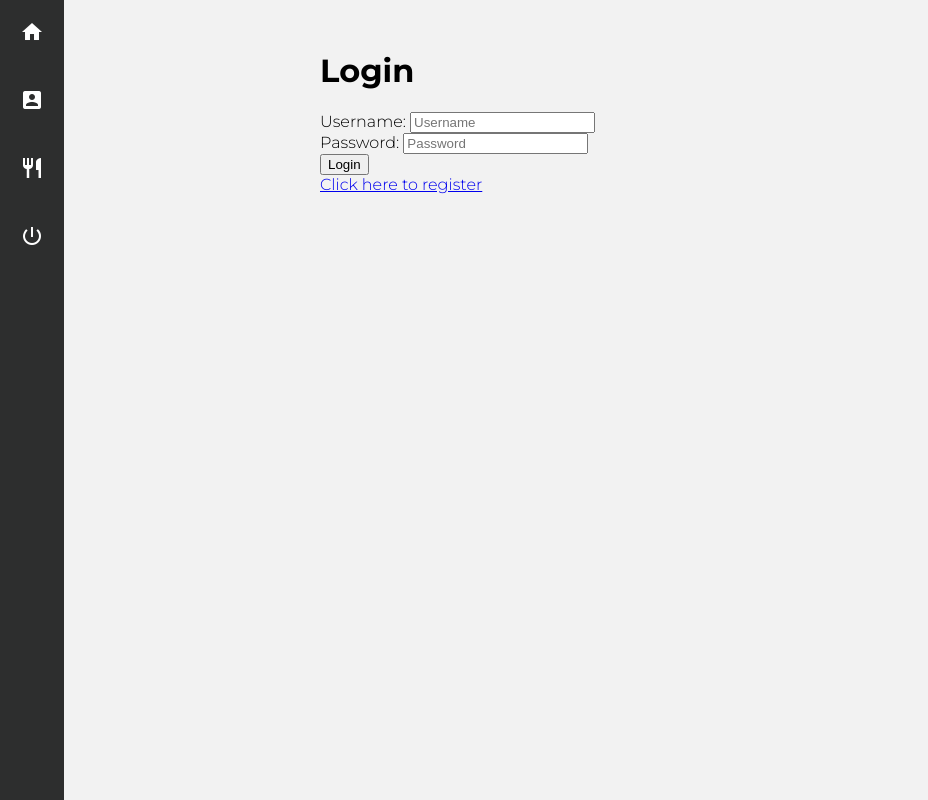
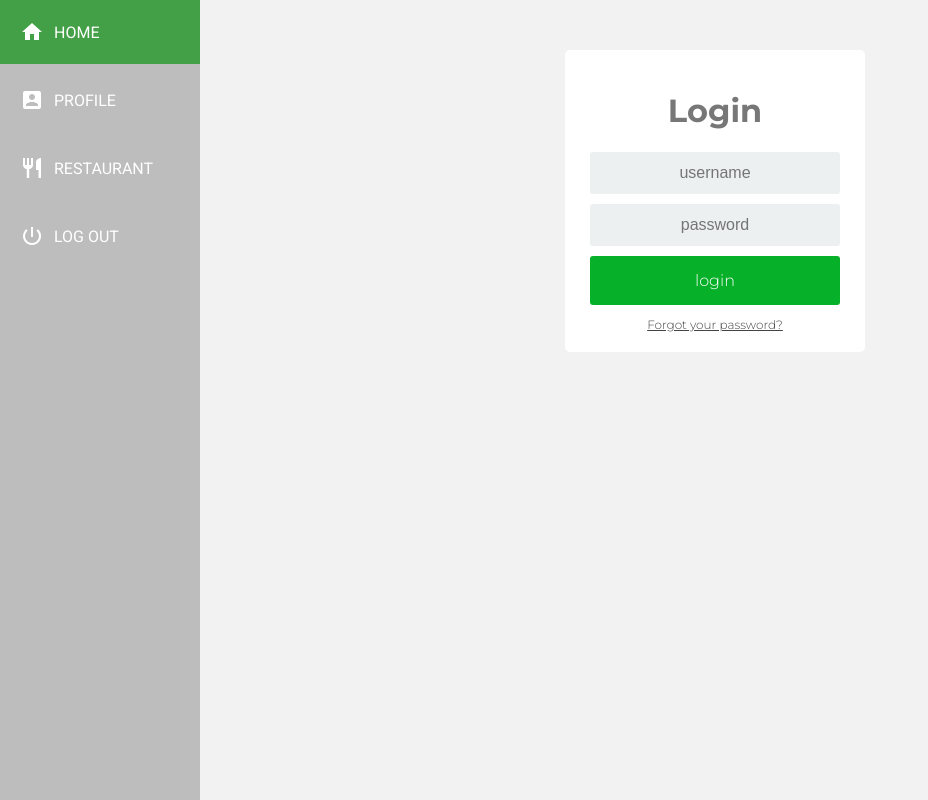
Before and after one commit to CodecoolMSC2017/jwdb-advanced-bread-frontend, an Angular app: page /login in a window 1280 px wide. Shown: the whole page, without its empty margins (0-928 px from the left). Built offline with nearby package versions, Linux system fonts and the light colour scheme.

Commit message:
improve css design

```diff
--- a/src/app/app-routing.module.ts
+++ b/src/app/app-routing.module.ts
@@ -22,9 +22,6 @@ const routes: Routes = [
   {
     path: 'login',
     component: LoginComponent },
-  {
-    path: 'register',
-    component: RegisterComponent },
   {
     path: 'restaurant/:id/employee' ,
     component: EmployeeComponent,
--- a/src/app/login/login.component.html
+++ b/src/app/login/login.component.html
@@ -1,10 +1,23 @@
-<h1>Login</h1>
-<label>Username: </label>
-<input placeholder = "Username" type = "text" [(ngModel)]="loginDetails.username">
-<br>
-<label>Password: </label>
-<input placeholder="Password" type = "password" [(ngModel)]="loginDetails.password">
-<br>
-<button (click)="getAuth()">Login</button>
-<br>
-<a routerLink="/register" routerLinkActive="active">Click here to register</a>
+
+<div class="login">
+    <div class="login-screen">
+        <div class="app-title">
+            <h1>Login</h1>
+        </div>
+
+        <div class="login-form">
+            <div class="control-group">
+            <input type="text" class="login-field" value="" placeholder="username"[(ngModel)]="loginDetails.username">
+            <label class="login-field-icon fui-user" for="login-name"></label>
+            </div>
+
+            <div class="control-group">
+            <input type="password" class="login-field" value="" placeholder="password" [(ngModel)]="loginDetails.password">
+            <label class="login-field-icon fui-lock" for="login-pass"></label>
+            </div>
+
+            <a class="btn btn-primary btn-large btn-block" (click)= "getAuth()">login</a>
+            <a class="login-link" href="#">Forgot your password?</a>
+        </div>
+    </div>
+</div>
--- a/src/app/login/login.component.scss
+++ b/src/app/login/login.component.scss
@@ -0,0 +1,78 @@
+* {
+    box-sizing: border-box;
+    }
+
+    *:focus {
+        outline: none;
+    }
+    body {
+    font-family: Arial;
+    background-color: rgb(7, 176, 41);
+    padding: 50px;
+    }
+    .login {
+    margin: 20px auto;
+    width: 300px;
+    }
+    .login-screen {
+    background-color: #FFF;
+    padding: 20px;
+    border-radius: 5px
+    }
+
+    .app-title {
+    text-align: center;
+    color: #777;
+    }
+
+    .login-form {
+    text-align: center;
+    }
+    .control-group {
+    margin-bottom: 10px;
+    }
+
+    input {
+    text-align: center;
+    background-color: #ECF0F1;
+    border: 2px solid transparent;
+    border-radius: 3px;
+    font-size: 16px;
+    font-weight: 200;
+    padding: 10px 0;
+    width: 250px;
+    transition: border .5s;
+    }
+
+    input:focus {
+    border: 2px solid rgb(7, 176, 41);
+    box-shadow: none;
+    }
+
+    .btn {
+      border: 2px solid transparent;
+      background: rgb(7, 176, 41);
+      color: #ffffff;
+      font-size: 16px;
+      line-height: 25px;
+      padding: 10px 0;
+      text-decoration: none;
+      text-shadow: none;
+      border-radius: 3px;
+      box-shadow: none;
+      transition: 0.25s;
+      display: block;
+      width: 250px;
+      margin: 0 auto;
+    }
+
+    .btn:hover {
+      background-color:rgb(7, 176, 41) ;
+    }
+
+    .login-link {
+      font-size: 12px;
+      color: #444;
+      display: block;
+        margin-top: 12px;
+    }
--- a/src/app/restaurants/restaurants.component.html
+++ b/src/app/restaurants/restaurants.component.html
@@ -2,10 +2,8 @@
 
 <ul [@listStagger] = 'restaurants$'>
     <li *ngFor = "let restaurant of restaurants$">
-    <a id = "editiconA"><i id = "editIcon" class="material-icons">edit</i></a>
-    <br>
     <a routerLink = "/restaurant/{{ restaurant.id }}/employee"><strong>{{ restaurant.name }}</strong></a>
-
+    <span id = "edit-icon-span"><a><i id = "edit-icon" class="material-icons">edit</i></a></span>
     <ul>
       <li><strong>Street : </strong>  {{ restaurant.address.street }}</li>
       <li><strong>City : </strong>  {{ restaurant.address.city }}</li>
--- a/src/app/restaurants/restaurants.component.scss
+++ b/src/app/restaurants/restaurants.component.scss
@@ -1,22 +1,25 @@
 
 
-#editIcon {
-   margin-left:625px;
+
+#edit-icon {
+   margin-left:530px;
    color: grey;
-   position: absolute;
+   float: right;
    font-size: 40px;
 
 }
 
-#editiconA {
-    border: none;
-    color: grey;
+#edit-icon-span {
+    padding: 0px;
+    margin: 0px;
+    margin-top: -30px;
+    float: right;
     text-align: center;
     opacity: 0.6;
     transition: 0.3s;
   }
 
-#editiconA:hover{
+#edit-icon-span :hover{
     opacity: 1;
-    color:#797979;
+    color:#343333;
 }
--- a/src/app/sidebar/sidebar.component.html
+++ b/src/app/sidebar/sidebar.component.html
@@ -1,22 +1,22 @@
 <nav>
   <ul>
-    <li>
+    <li class = "menu-button">
       <a routerLink = "" [class.activated] = "currentUrl == '/'">
-        <i class = "material-icons">home</i>
+        <i class = "material-icons">home</i><span class = "menu-button-text">HOME</span>
       </a>
     </li>
-    <li>
+    <li class = "menu-button">
       <a routerLink = "profile" [class.activated] = "currentUrl == '/profile'">
-        <i class = "material-icons">account_box</i>
+        <i class = "material-icons">account_box</i><span class = "menu-button-text">PROFILE</span>
       </a>
     </li>
-    <li>
+    <li class = "menu-button">
         <a routerLink = "restaurant" [class.activated] = "currentUrl == '/restaurant'">
-          <i class="material-icons">restaurant</i></a>
+          <i class="material-icons">restaurant</i><span class = "menu-button-text">RESTAURANT</span></a>
       </li>
-      <li id = "logoutA">
+      <li id = "logoutA" class = "menu-button">
           <a (click)="logOut()">
-            <i class="material-icons">power_settings_new</i></a>
+            <i class="material-icons">power_settings_new</i><span class = "menu-button-text">LOG OUT</span></a>
         </li>
   </ul>
 </nav>
--- a/src/app/sidebar/sidebar.component.scss
+++ b/src/app/sidebar/sidebar.component.scss
@@ -1,29 +1,57 @@
 nav {
     position: fixed;
-    background: #2D2E2E;
+    background: rgb(189, 189, 189);
     height: 100%;
+    width: 200px;
 
     ul {
         list-style-type: none;
         padding: 0;
         margin: 0;
 
-        li {
+        .menu-button{
+
+            a .menu-button-text {
+                padding: 0px;
+                margin: 0px;
+                margin-top: 3px;
+                margin-left: 10px;
+                float: left;
+                font-family: 'Roboto', sans-serif;
+            }
 
             a {
+                text-decoration: none;
+                width :160px;
                 color: #fff;
                 padding: 20px;
-                display: block;
+                display: inline-block;
+
+            }
+            i {
+                float : left;
             }
 
-            .activated {
+            .activated{
                 background-color: #43A047;
+
+                i {
+                    color: black;
+
+                    span {
+                        color:white;
+                    }
+                }
+
             }
+        }
+
+        .menu-button :hover{
+            background-color: #43A047;
         }
     }
 
 }
-
 #logoutA :hover {
     background: red;
 }
--- a/src/index.html
+++ b/src/index.html
@@ -10,6 +10,7 @@
   <link rel="icon" href="assets/bread.png">
   <link href="https://fonts.googleapis.com/icon?family=Material+Icons" rel="stylesheet">
   <link href="https://fonts.googleapis.com/css?family=Montserrat:300,700" rel="stylesheet">
+  <link href="https://fonts.googleapis.com/css?family=Roboto" rel="stylesheet">
 </head>
 <body>
   <app-root></app-root>
--- a/src/styles.scss
+++ b/src/styles.scss
@@ -8,7 +8,7 @@ body {
 
 #container{
     display: grid;
-    grid-template-columns: 70px auto;
+    grid-template-columns: 150px auto;
     height: 100%;
 
 
```
